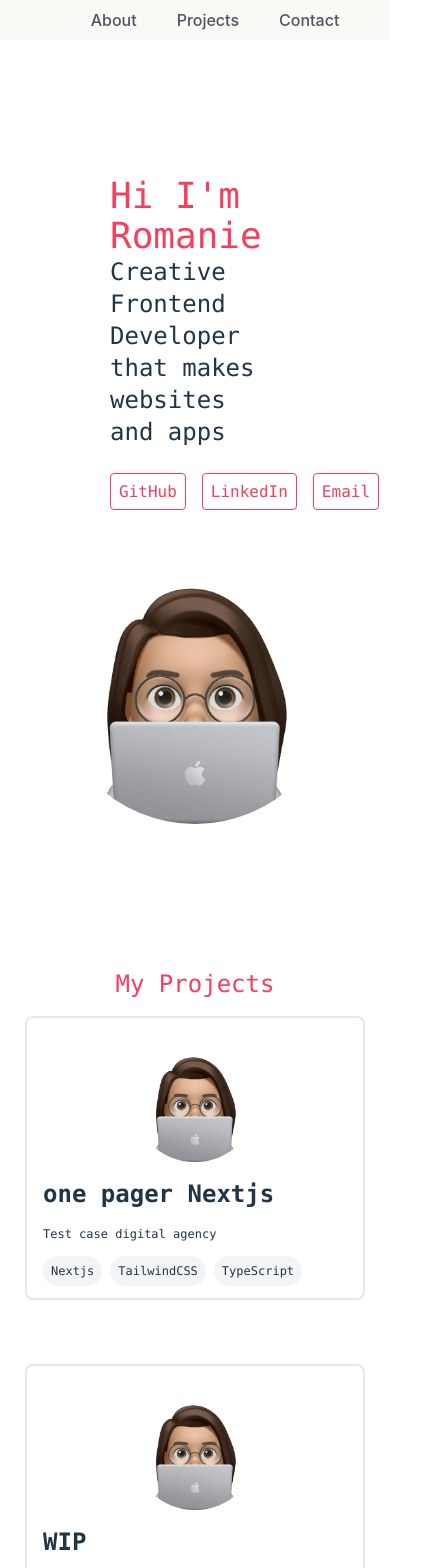
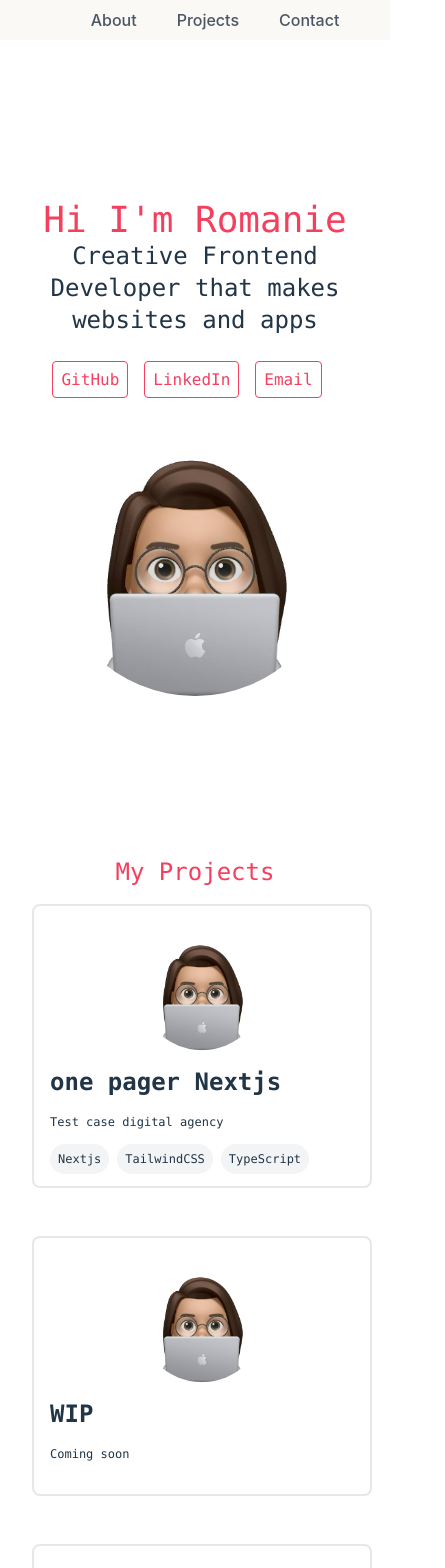
Before and after one commit to RomanieDelporte/Portfolio, a React (Vite) app in the folder portfolio/: page /#about in a window 390 px wide. Before the commit this address led to /. Shown: the top 1568 px of the page, 445 px wide, since content can reach past the window. Built offline with nearby package versions, Linux system fonts and the light colour scheme.

Commit message:
start with responsive design

```diff
--- a/portfolio/src/Layouts/PageLayout.tsx
+++ b/portfolio/src/Layouts/PageLayout.tsx
@@ -9,8 +9,8 @@ export default function Layout({children}: LayoutProps) {
 
     return (
         <>
-            <div className="flex flex-col w-full font-mono sm:h-full">
-                <main className="container flex font-mono mx-auto px-44 py-8 sm:px-2 md:px-2r md:justify-center xl:px-20">
+            <div className="flex flex-col w-full font-mono items-center justify-center lg:justify-start">
+                <main className="xl:container flex font-mono px-4 xl:px-32">
                     {children}
                 </main>
             </div>
--- a/portfolio/src/components/Card.tsx
+++ b/portfolio/src/components/Card.tsx
@@ -14,7 +14,7 @@ export default function Card({title, description, imageUrl, technologies}: CardD
                 {technologies.map((technology) => (
                     <span
                         key={technology}
-                        className="text-xs bg-gray-100 hover:bg-rose-100 hover:text-rose-500 rounded-full p-2 mr-2"
+                        className="text-xs bg-gray-100 hover:bg-rose-100 cursor-pointer hover:text-rose-500 rounded-full p-2 mr-2"
                     >{technology}</span>
                 ))}
             </div>
--- a/portfolio/src/components/Header.tsx
+++ b/portfolio/src/components/Header.tsx
@@ -25,8 +25,8 @@ export function Header({scrollToSection}: { scrollToSection: any }) {
 
     return (
         <>
-            <div className="flex items-center justify-around w-full fixed bg-secondary-100 p-2">
-                <div className="sm:hidden bg-rose-100 rounded-full p-2">
+            <div className="flex items-center justify-center md:fixed bg-secondary-100 p-2 md:w-full md:justify-between lg:justify-between xl:justify-around">
+                <div className="hidden sm:flex bg-rose-100 rounded-full p-2">
                     <img
                         src="/portfolio-home.png"
                         alt="Romanie logo"
--- a/portfolio/src/pages/About.tsx
+++ b/portfolio/src/pages/About.tsx
@@ -32,8 +32,8 @@ export default function About({text}: { text: string }) {
     return (
         <>
             <PageLayout>
-                <div className="flex items-center mt-20 sm:mt-8 sm:items-start sm:flex-col md:items-center">
-                    <div className="w-6/12 flex flex-col justify-center md:justify-start">
+                <div className="flex flex-col mt-20 items-center md:flex-row">
+                    <div className="flex flex-col justify-center text-center md:w-6/12 md:text-start">
                         <h2 className="text-4xl font-medium text-rose-500">{displayText}</h2>
                         <h3 className="text-2xl font-medium flex flex-col truncate line-clamp-2 whitespace-pre-wrap">
                             Creative Frontend Developer that
@@ -52,7 +52,7 @@ export default function About({text}: { text: string }) {
                             ))}
                         </div>
                     </div>
-                    <div className="ml-auto sm:mt-8 sm:ml-0">
+                    <div className="mt-4 md:ml-auto">
                         <img
                             src="/portfolio-home.png"
                             alt="Romanie logo"
--- a/portfolio/src/pages/Projects.tsx
+++ b/portfolio/src/pages/Projects.tsx
@@ -9,7 +9,7 @@ export default function Projects() {
             <PageLayout>
                 <div className="flex flex-col mt-40 sm:mt-20">
                     <h2 className="text-rose-500 text-2xl shadow-rose-300 font-medium text-center">My Projects</h2>
-                    <div className="grid grid-cols-3 gap-16 mt-4 sm:grid-cols-1 md:flex md:flex-col md:grid-cols-1 lg:grid-cols-1 xl:grid-cols-2 2xl:grid-cols-2">
+                    <div className="grid grid-cols-1 gap-12 mt-4 md:grid-cols-2 md:gap-8 lg:grid-cols-3 xl:grid-cols-3 xl:gap-16">
                         {cardData.map((card) => (
                             <Card
                                 key={card.title}
--- a/portfolio/tailwind.config.js
+++ b/portfolio/tailwind.config.js
@@ -6,13 +6,6 @@ export default {
   ],
   theme: {
     extend: {
-      screens: {
-        'sm': {'max': '640px'},
-        'md': {'max': '768px'},
-        'lg': {'max': '1020px'},
-        'xl': {'max': '1280px'},
-        '2xl': {'max': '1535px'},
-      },
       colors: {
         'primary': '#FF6363',
         'secondary': {
```
